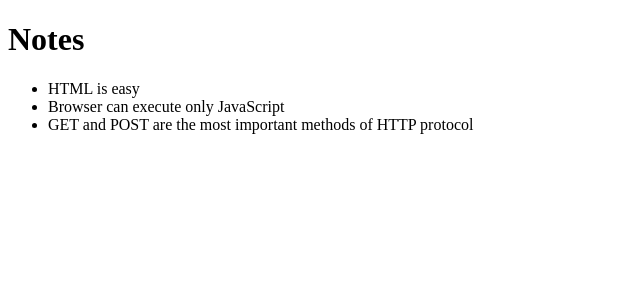
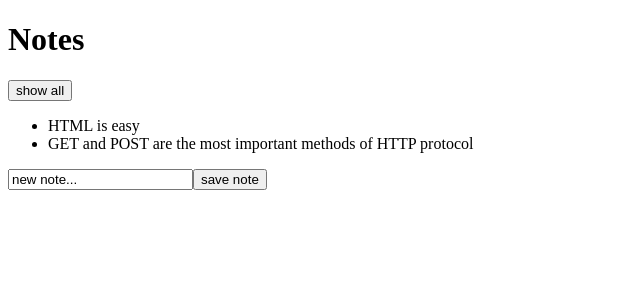
Before and after one commit to TanjaVar/full_stack_mooc_2021, a React (Create React App) app in the folder osa2/single-page-app-exercise/: page / in a window 1280 px wide. Shown: the top 300 px of the page, without its empty margins (0-640 px from the left). Built offline with nearby package versions, Linux system fonts and the light colour scheme.

Commit message:
Lomakkeiden kasittely: update single-page-app

```diff
--- a/osa2/single-page-app-exercise/src/App.js
+++ b/osa2/single-page-app-exercise/src/App.js
@@ -1,18 +1,66 @@
-import React from 'react';
-import Note from './components/Note'
+import React, {useState} from 'react';
+import Note from './components/Note';
 
-const App = ({ notes }) => {
+const App = (props) => {
+const [notes, setNotes] = useState(props.notes); //ojentaa notes muuttujalle olemasa olevan notes taulukon
+const [newNote, setNewNote] = useState('new note...');
+const [showImportant, setShowImportant] = useState(true);
 
+const addNote = (event) => {
+  event.preventDefault(); // prevent default behavior
+  console.log('button clicked', event.target); //console logs event = form element
+
+  // luodaan olio jonka sisältö tulee newNote komponentin tilasta
+  const noteObject = {
+    content: newNote,
+    date: new Date().toISOString(),
+    important: Math.random()>0.5, //50% todennäköisyydellä "tärkeä"
+    id: notes.length + 1 //generoidaan id muistiinpanojen määrn perusteella
+  };
+
+  // generoi uuden arrayn jossa on mukana nyt uusi alkio tietoineen ja sen jälkeen nollaa
+  // tekstikentän teksti
+  setNotes(notes.concat(noteObject));
+  setNewNote('');
+}
+
+const handleNoteChange = (event) => {
+  //syotekentan arvon muutoksella ei ole oletusarvoista toimintaa joten preventDefaultia ei tarvitse
+  console.log(event.target.value); //event on tapahtumaolio
+  setNewNote(event.target.value);
+}
+
+// ehdollinen operaattori katsoo onko showImportant true
+// jos on niin sitten
+const notesToShow = !showImportant
+  ? notes
+  : notes.filter(note => note.important === true);
+
+
+  //onClick tapahtumakäsittelijä asettaa showImportantin vastakkaiseksi arvoksi (boolean)
+  // button elementtiin vaihtuu teksti riippuen mikä setImportant staten tila on
   return (
     <div>
       <h1>Notes</h1>
+      <div>
+        <button onClick={() => setShowImportant(!showImportant)}>
+          show {!showImportant ? 'important' : 'all'}
+        </button>
+      </div>
       <ul>
-        {notes.map(note =>
+        {notesToShow.map(note =>
           <Note key={note.id} note={note} />
         )}
       </ul>
+      <form onSubmit={addNote}>
+        <input
+          value={newNote}
+          onChange={handleNoteChange}
+      />
+        <button type="submit">save note</button>
+      </form>
     </div>
-  )
+  );
 }
 
 
```
